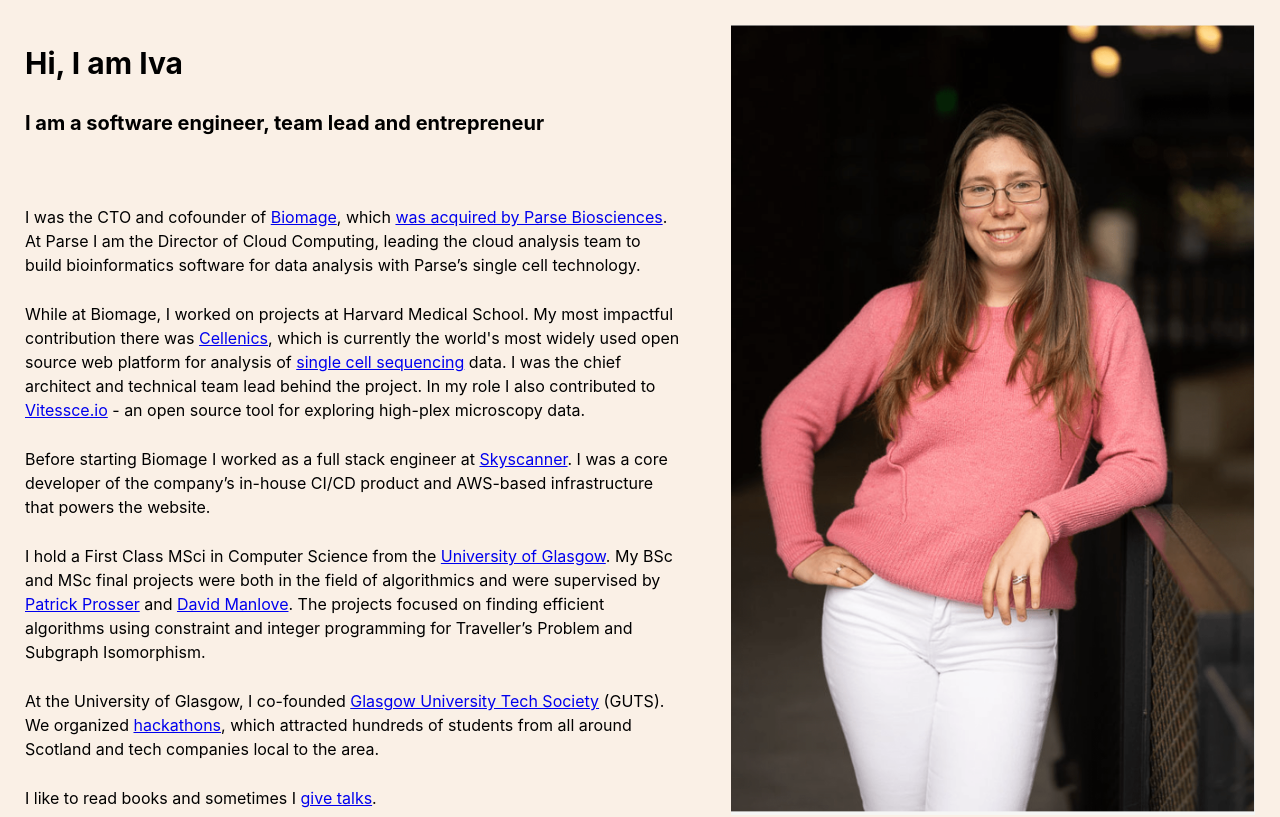
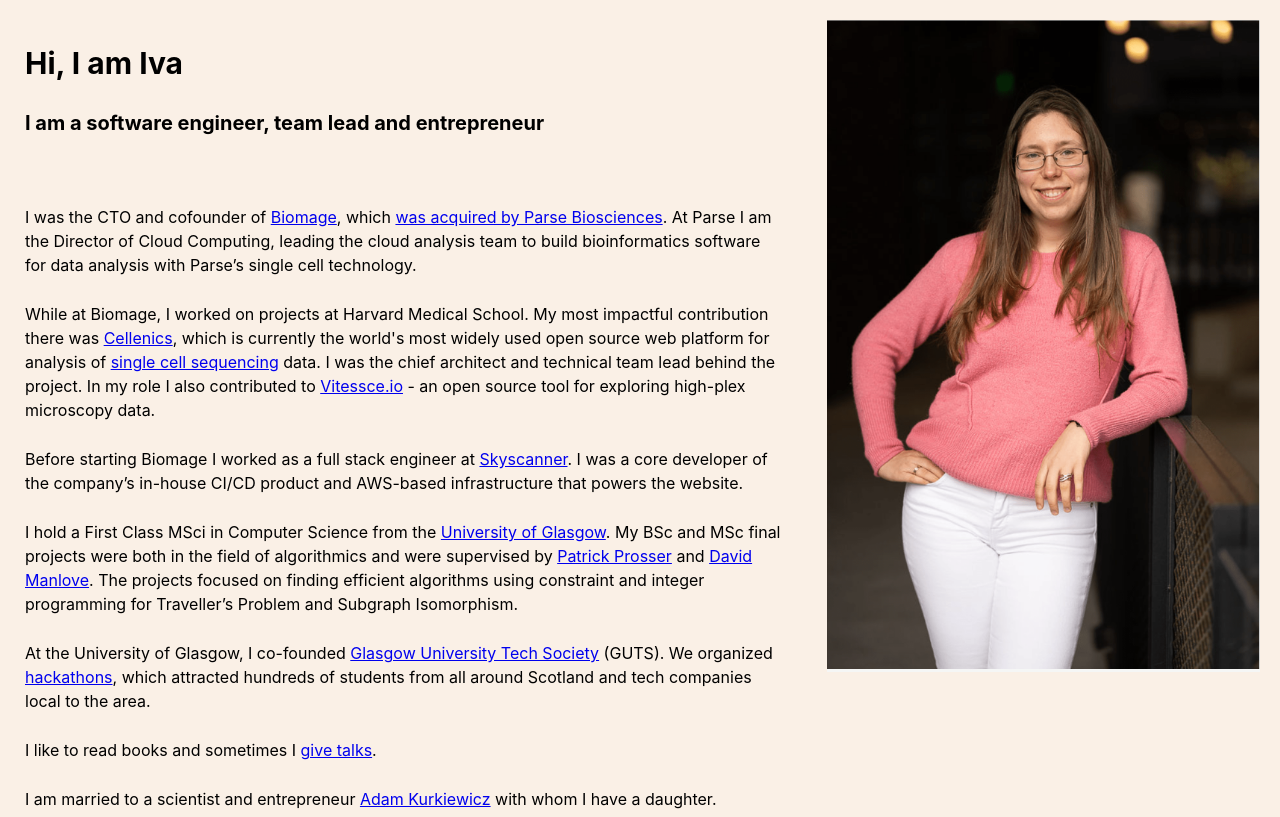
Before and after one commit to ivababukova/bio, a React (Create React App) app: page / in a window 1280 px wide. Shown: the top 817 px of the page. Built offline with nearby package versions, Linux system fonts and the light colour scheme.

Commit message:
fix image size to fit screen

```diff
--- a/src/pages/HomePage.css
+++ b/src/pages/HomePage.css
@@ -13,13 +13,10 @@
   font-size: 16px;
   line-height: 1.5;
   margin-bottom: 25px;
-  /* word-wrap: break-word; */
-  /* max-width: 72ch; */
 }
 
 img {
   width: 100%;
-  height: auto;
 }
 
 .container {
@@ -31,17 +28,15 @@
 
 @media screen and (max-width: 767px) {
   .container {
-      flex-direction: column; /* Change flex direction to column for small screens */
+      flex-direction: column;
   }
 }
 
 .box-text {
-  flex: 1.25;
+  flex: 1.75;
   padding: 5px;
 }
 
 .box-image {
   flex: 1;
-  flex-shrink: 3;
-  padding: 5px;
 }
--- a/src/pages/HomePage.js
+++ b/src/pages/HomePage.js
@@ -270,7 +270,6 @@
           {page_contents.map((paragraph, index) => (
             <p key={index} dangerouslySetInnerHTML={{ __html: getFormattedText(paragraph) }}></p>
           ))}
-          <Vega spec={spec} />
         </div>
         <div className="box-image">
           <img src={profilePhoto} alt="My Profile Photo" />
```
